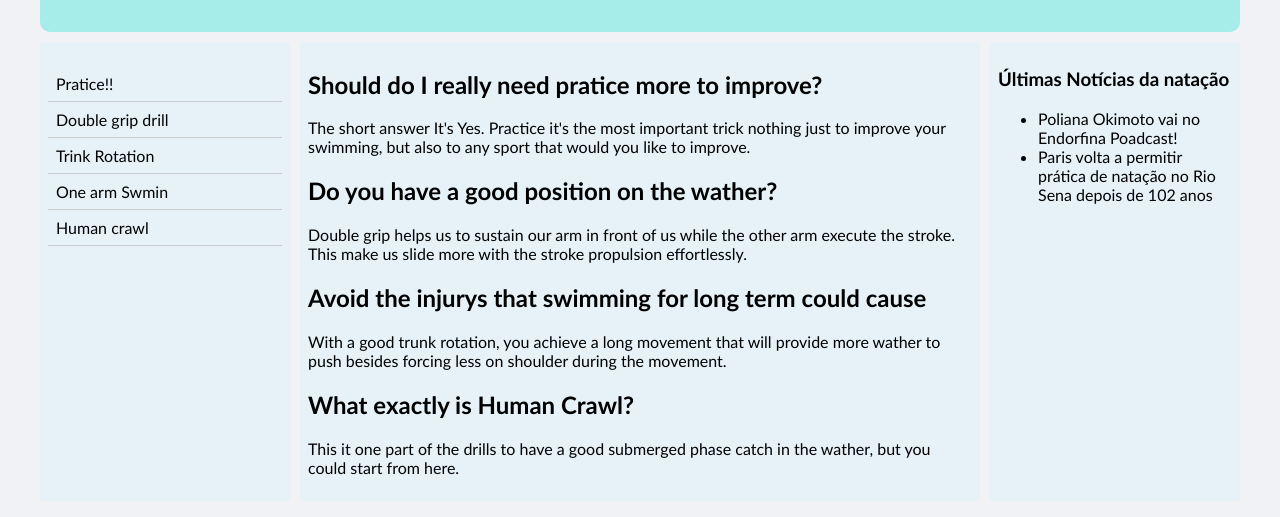
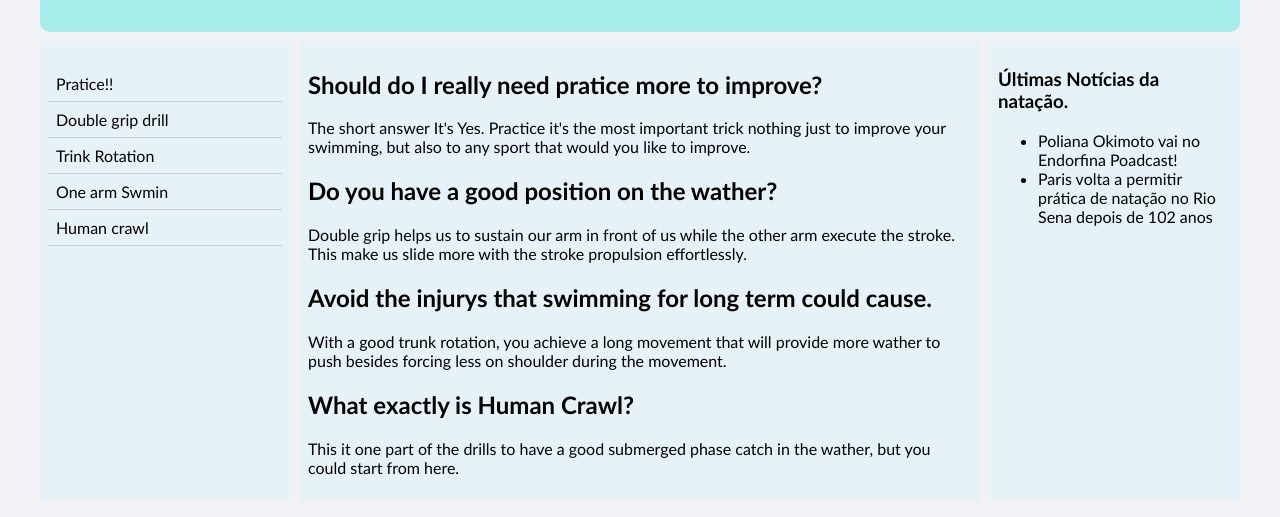
Before and after one commit to eduardononato/portifolio, a plain HTML site: page portifolio.html in a window 1280 px wide. Shown: the part 114-631 px from the top of the page. Drawn offline with Linux system fonts and the light colour scheme.

Commit message:
att. portifolio

```diff
--- a/portifolio.html
+++ b/portifolio.html
@@ -35,7 +35,7 @@
                 <p>Double grip helps us to sustain our arm in front of us while the other arm execute the stroke. This make us slide more with the stroke propulsion effortlessly.</p>
             </article>
             <article>
-                <h2>Avoid the injurys that swimming for long term could cause</h2>
+                <h2>Avoid the injurys that swimming for long term could cause.</h2>
                 <p>With a good trunk rotation, you achieve a long movement that will provide more wather to push besides forcing less on shoulder during the movement.</p>
             </article>
             <article>
@@ -45,7 +45,7 @@
         </main>
 
         <aside>
-            <h3>Últimas Notícias da natação</h3>
+            <h3>Últimas Notícias da natação.</h3>
             <ul>
                 <li>Poliana Okimoto vai no Endorfina Poadcast!</li>
                 <li>Paris volta a permitir prática de natação no Rio Sena depois de 102 anos</li>
```
